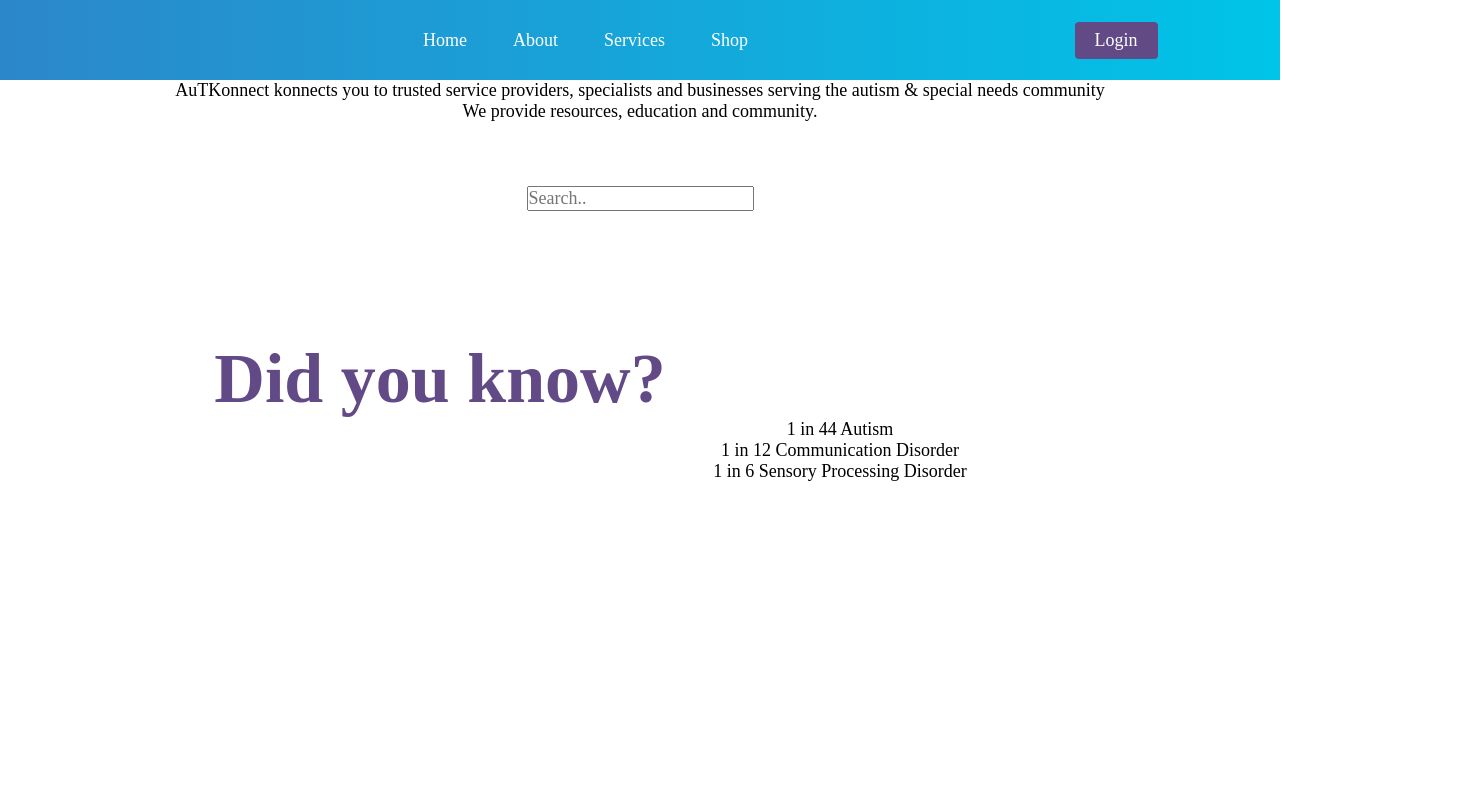
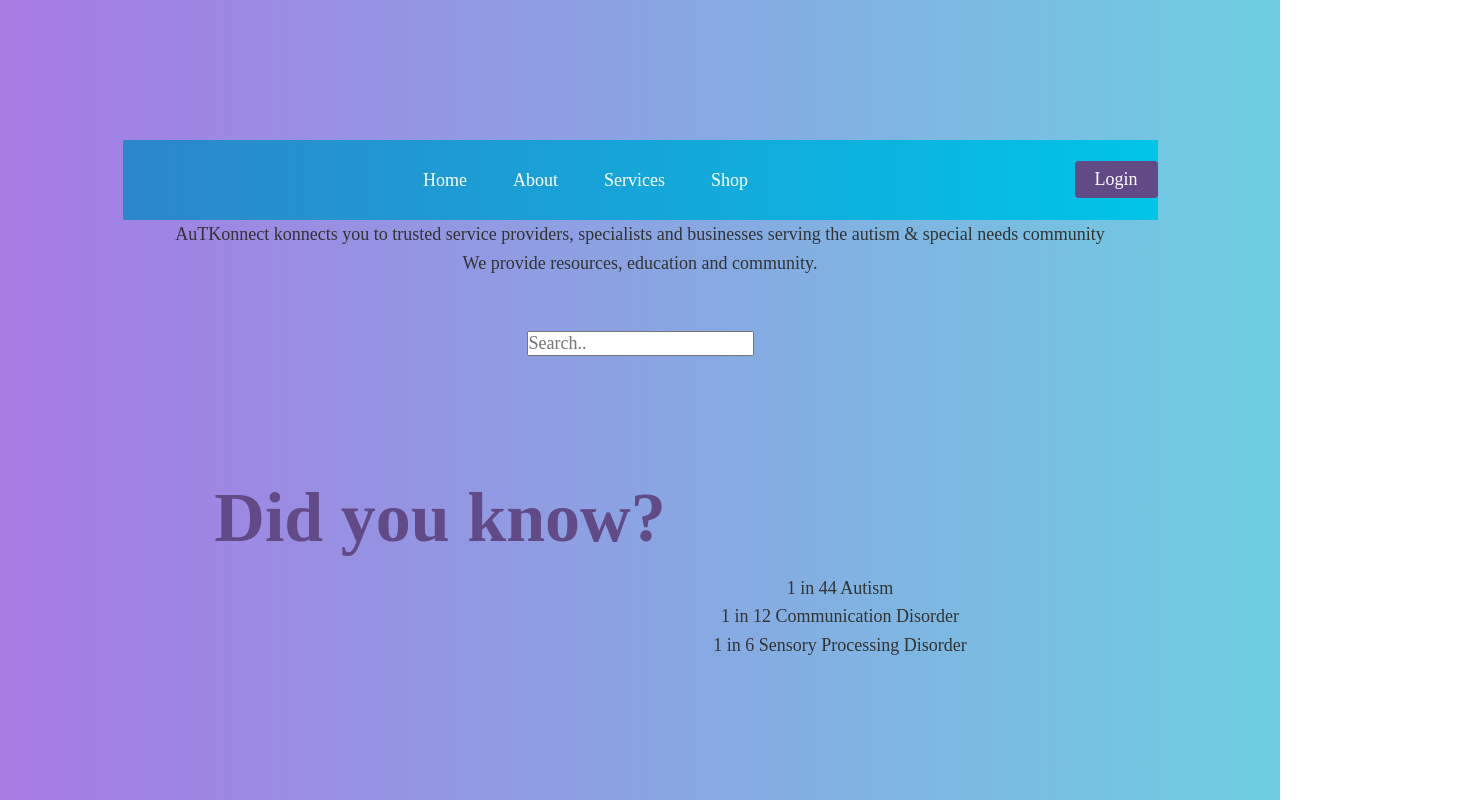
Before and after one commit to sakiona01/Autkonnect-React, a React (Create React App) app in the folder frontend/: page / in a window 1280 px wide. Shown: the whole page, 1480 px wide, since content can reach past the window. Built offline with nearby package versions, Linux system fonts and the light colour scheme.

Commit message:
css added

```diff
--- a/frontend/src/Pages/Home.css
+++ b/frontend/src/Pages/Home.css
@@ -5,6 +5,77 @@
     position: relative;
     right: 200px;
     padding-top: 5%;
+}
+
+:root {
+  --gradient: linear-gradient(90deg, #eb5493, #A57CE4, #4FFCDF);
+
+}
+
+body {
+  font-family: basic-sans, sans-serif;
+  min-height: 100vh;
+  display: flex;
+  justify-content: center;
+  align-items: center;
+  font-size: 1.125em;
+  line-height: 1.6;
+  color: #333;
+  background: #ddd;
+  background-size: 300%;
+  background-image: var(--gradient);
+  animation: bg-animation 25s infinite;
+}
+
+@keyframes bg-animation {
+  0% {background-position: left}
+  50% {background-position: right}
+  100% {background-position: left}
+}
+
+.content {
+  background: white;
+  width: 70vw;
+  padding: 3em;
+  box-shadow: 0 0 3em rgba(0,0,0,.15);
+}
+
+.title {
+  margin: 0 0 .5em;
+  text-transform: uppercase;
+  font-weight: 900;
+  font-style: italic;
+  font-size: 3rem;
+  color: #ee6352;
+  line-height: .8;
+  margin: 0;
+
+  background-image: var(--gradient);
+  background-clip: text;
+  color: transparent;
+  display: inline-block;
+  background-size: 300%;
+  transition: background-position 1s;
+}
+
+.title:hover {
+  background-position: right;
+}
+
+
+.fun {
+  color: white;
+  border: 0;
+  cursor: pointer;
+  padding: .5em 1.25em;
+  background: linear-gradient(90deg, #ee6352, purple, #ee6352);
+  background-size: 300%;
+  background-position: left;
+  transition: background-position 350ms;
+}
+
+.fun:hover {
+  background-position: right;
 }
 
 .Home-List{
--- a/frontend/src/SearchBar/SearchBar.js
+++ b/frontend/src/SearchBar/SearchBar.js
@@ -1,7 +1,7 @@
 import React, { useState, useEffect } from "react";
 import "./SearchBar.css";
-import SearchIcon from "@material-ui/icons/Search";
-import CloseIcon from "@material-ui/icons/Close";
+// import SearchIcon from "@material-ui/icons/Search";
+// import CloseIcon from "@material-ui/icons/Close";
 
 function SearchBar({ placeholder, data }) {
   const [filteredData, setFilteredData] = useState([]);
@@ -35,13 +35,13 @@
           value={wordEntered}
           onChange={handleFilter}
         />
-        <div className="searchIcon">
+        {/* <div className="searchIcon">
           {filteredData.length === 0 ? (
             <SearchIcon />
           ) : (
             <CloseIcon id="clearBtn" onClick={clearInput} />
           )}
-        </div>
+        </div> */}
       </div>
       {filteredData.length != 0 && (
         <div className="dataResult">
```
Also changed, not shown: 1 other file (tests, documents, lock files or other folders).
